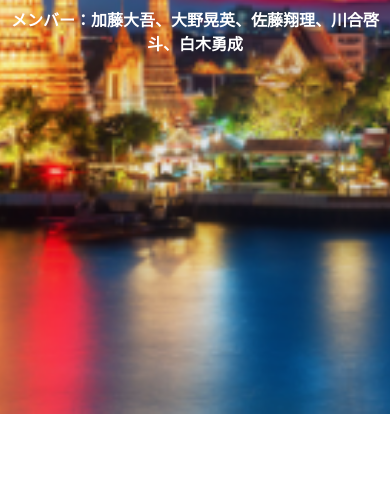
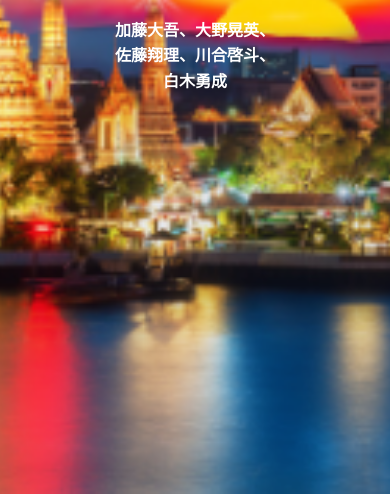
Before and after one commit to KatoDaigo/thai-trip-guide, a plain HTML site: page index.html in a window 390 px wide. Shown: the part 430-924 px from the top of the page. Before the commit the page ends 844 px from the top, so only its background shows below. Drawn offline with Linux system fonts and the light colour scheme.

Commit message:
スマホ用に変更

```diff
--- a/css/style.css
+++ b/css/style.css
@@ -13,7 +13,7 @@ body {
   overflow-x: hidden;
 }
 
-/* フェードインアニメーション（ページ遷移時） */
+/* フェードインアニメーション */
 .fade-in {
   opacity: 0;
   animation: fadeIn 1s ease-in forwards;
@@ -28,7 +28,7 @@ body {
   }
 }
 
-/* 背景（国旗と風景） */
+/* 背景画像（国旗＆風景の2枚表示） */
 .hero {
   display: flex;
   flex-direction: column;
@@ -39,9 +39,10 @@ body {
   position: relative;
   color: white;
   font-size: 20px;
+  padding-bottom: 80px; /* 下に余白を作る */
 }
 
-/* 背景パララックス */
+/* 背景画像を正しく2枚表示 */
 .hero::before {
   content: "";
   position: absolute;
@@ -53,14 +54,14 @@ body {
     url("../img/country.png") left center/50% 100% no-repeat,
     url("../img/view.png") right center/50% 100% no-repeat;
   z-index: -1;
-  background-attachment: fixed;
 }
 
-/* メンバーの名前 */
+/* メンバーの名前を下に配置 */
 .members {
-  margin-top: 10px;
+  margin-top: 80px; /* ここで名前を下げる */
   font-size: 18px;
   font-weight: bold;
+  line-height: 1.5;
 }
 
 /* ハンバーガーメニュー */
@@ -82,28 +83,18 @@ body {
   background: rgba(0, 0, 0, 1);
 }
 
-/* サイドメニュー（スクロール対応） */
+/* サイドメニュー */
 .side-menu {
   position: fixed;
   top: 0;
   left: -250px;
   width: 250px;
   height: 100vh;
-  overflow-y: auto; /* スクロール対応 */
+  overflow-y: auto;
   background: rgba(0, 0, 0, 0.9);
   transition: left 0.4s ease-in-out;
   padding-top: 50px;
   z-index: 1000;
-}
-
-/* メニューのスクロールバー */
-.side-menu::-webkit-scrollbar {
-  width: 8px;
-}
-
-.side-menu::-webkit-scrollbar-thumb {
-  background: rgba(255, 255, 255, 0.5);
-  border-radius: 4px;
 }
 
 .side-menu ul {
@@ -128,7 +119,7 @@ body {
   background: rgba(255, 255, 255, 0.3);
 }
 
-/* 📱 レスポンシブ対応 */
+/* 📱 スマホ対応 */
 @media (max-width: 768px) {
   .hero h1 {
     font-size: 30px;
@@ -141,4 +132,10 @@ body {
   .hero::before {
     background: url("../img/view.png") center center/cover no-repeat;
   }
+
+  .members {
+    margin-top: 60px; /* スマホでは少し上げる */
+    font-size: 16px;
+    line-height: 1.6;
+  }
 }
--- a/index.html
+++ b/index.html
@@ -24,7 +24,6 @@
         <li><a href="day7/index.html">📅 7日目</a></li>
         <li><a href="day8/index.html">📅 8日目</a></li>
         <li><a href="day9/index.html">📅 9日目</a></li>
-        <!-- ← これで確実に表示 -->
       </ul>
     </nav>
 
@@ -33,7 +32,9 @@
       <h1>タイ旅行2024</h1>
       <p>仲間と楽しむ最高の旅</p>
       <p class="members">
-        メンバー：加藤大吾、大野晃英、佐藤翔理、川合啓斗、白木勇成
+        加藤大吾、大野晃英、<br />
+        佐藤翔理、川合啓斗、<br />
+        白木勇成
       </p>
     </div>
   </body>
```
